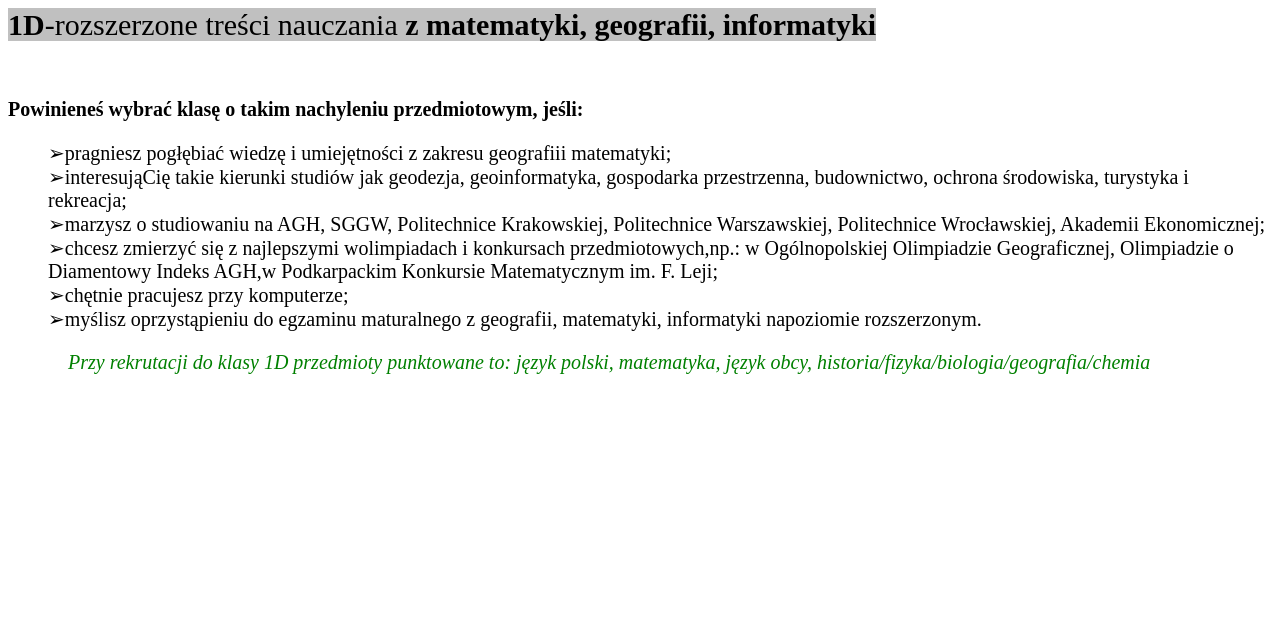
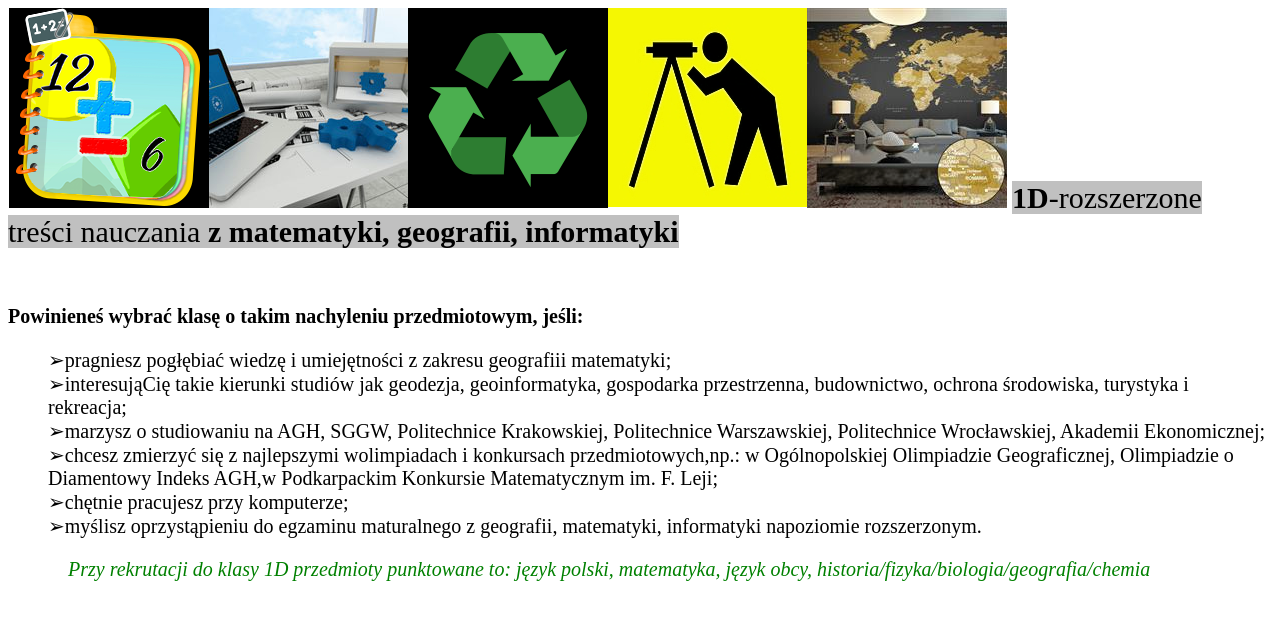
Before and after one commit to repcak3310/rekrutacja, a plain HTML site: page index.htm in a window 1280 px wide. Drawn offline with Linux system fonts and the light colour scheme.

Commit message:
Update index.htm

```diff
--- a/index.htm
+++ b/index.htm
@@ -22,6 +22,7 @@ text-align:left;
 </style>
 </head>
 <body>
+  <img src="d.png" alt="zdjęcie">
 <p1><b>1D</b>-rozszerzone treści nauczania <b>z matematyki, geografii, informatyki</b></p1>
 <br/><br/>
 &nbsp;&nbsp;&nbsp;<p><b>Powinieneś wybrać klasę o takim nachyleniu przedmiotowym, jeśli:</b> </p>
```
